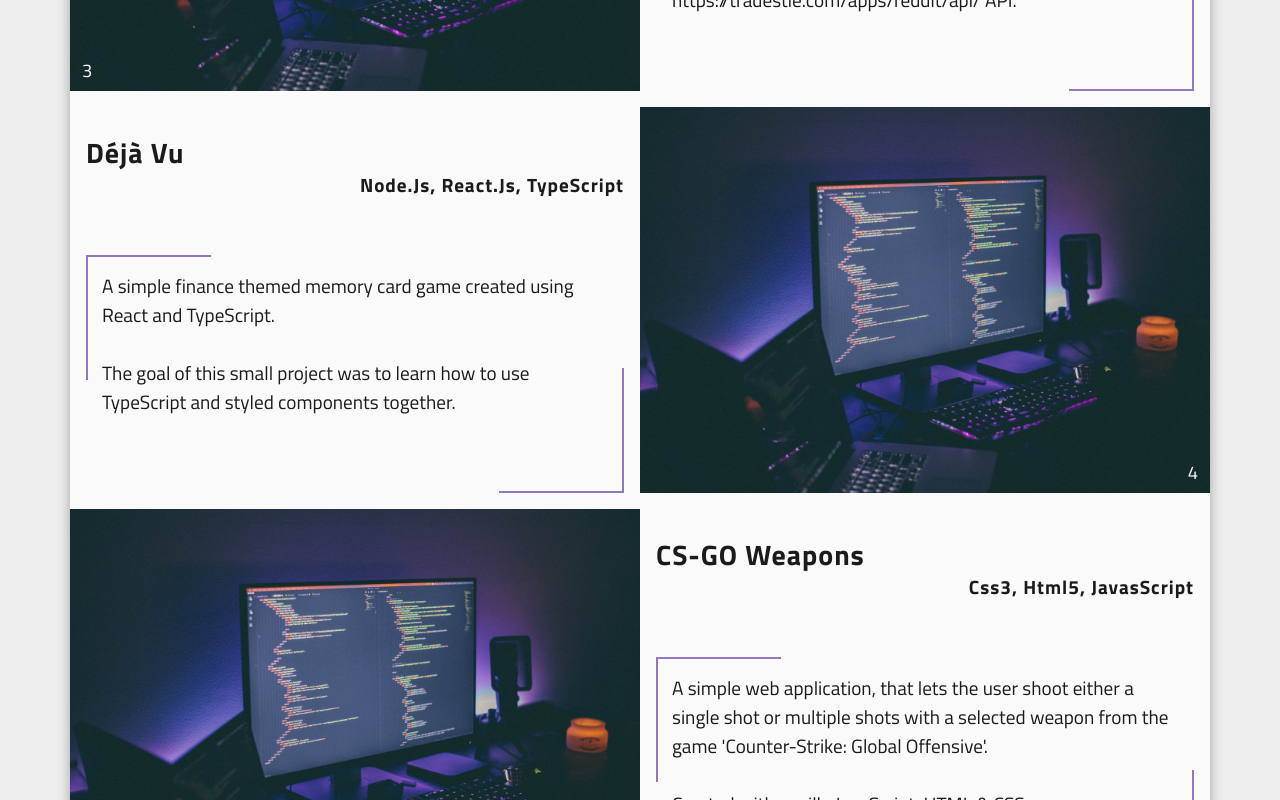
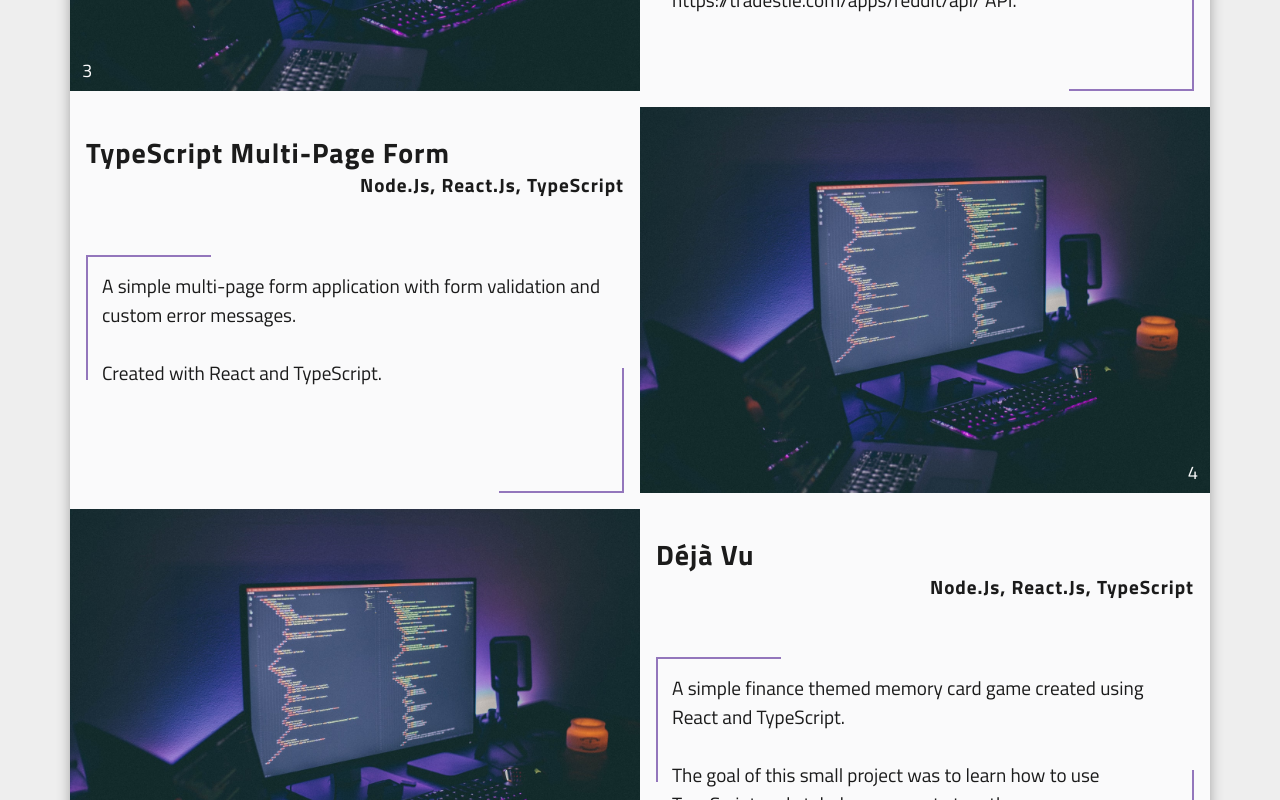
Before and after one commit to TMjewel1010/portfolio-app, a React (Create React App) app: page /projects in a window 1280 px wide. Shown: the part 1320-2120 px from the top of the page. Built offline with nearby package versions, Linux system fonts and the light colour scheme.

Commit message:
Updated projects

```diff
--- a/src/data/projects.json
+++ b/src/data/projects.json
@@ -16,6 +16,12 @@
 		"tools": ["React.js", "TypeScript", "Node.js"],
 		"url": "https://wsb-tickers.netlify.app/",
 		"info": "A simple app that displays the top 50 stocks discussed on reddit.com/r/wallstreetbets/.\n\nThe data for this app is retrieved from the https://tradestie.com/apps/reddit/api/ API."
+	},
+	{
+		"title": "TypeScript Multi-Page Form",
+		"tools": ["React.js", "TypeScript", "Node.js"],
+		"url": "https://ts-multi-page-form.netlify.app/",
+		"info": "A simple multi-page form application with form validation and custom error messages.\n\nCreated with React and TypeScript."
 	},
 	{
 		"title": "Déjà Vu",
--- a/src/pages/About.js
+++ b/src/pages/About.js
@@ -82,7 +82,7 @@ const About = () => {
 										Global Oy.
 									</li>
 									<li>
-										<b>Q2 2022</b> Started another part-time web-dev job at Ovio
+										<b>Q2 2022</b> Started second part-time web-dev job at Ovio
 										Carbook Oy.
 									</li>
 								</ul>
```
Also changed, not shown: 1 other file (tests, documents, lock files or other folders).
